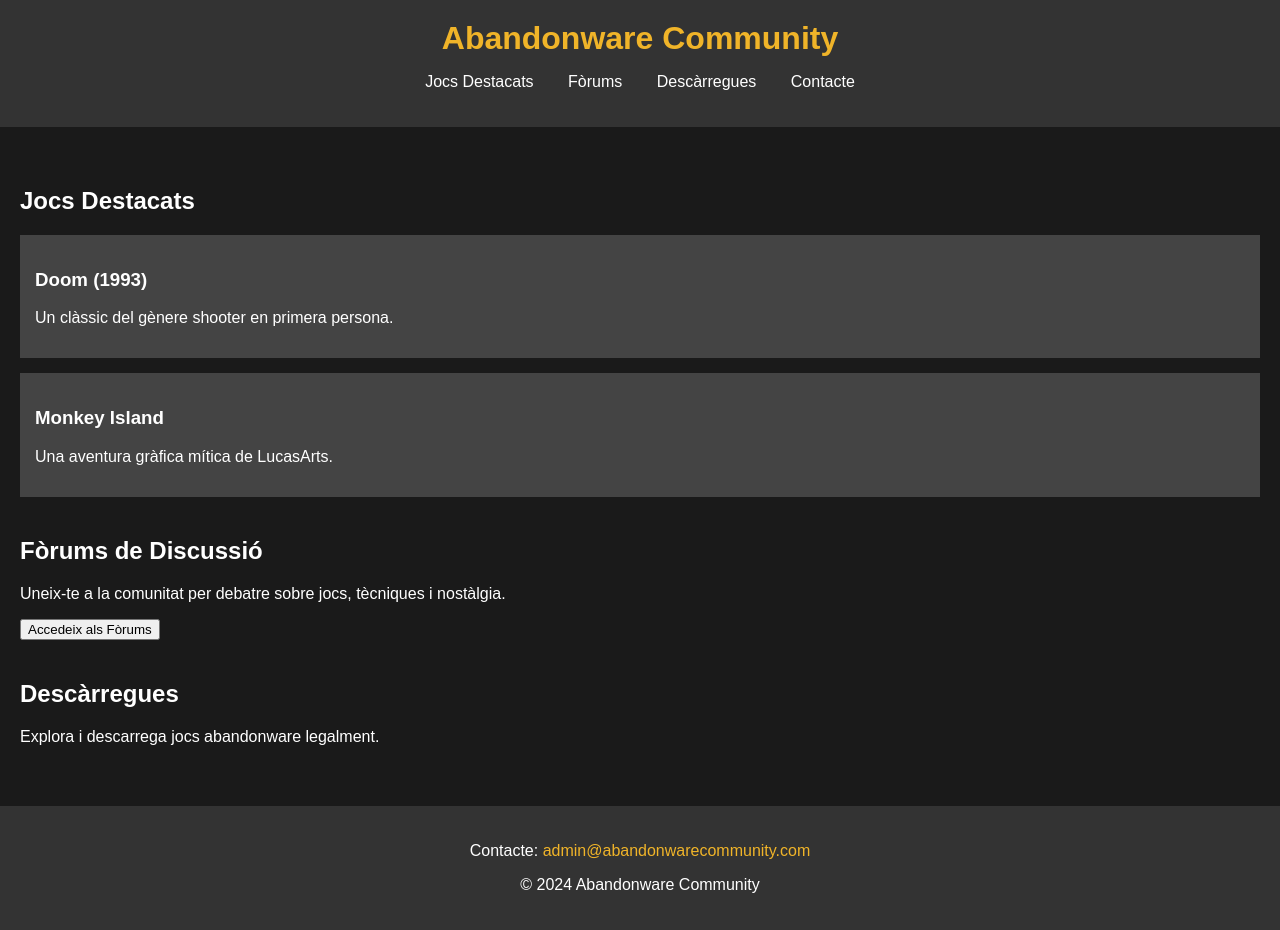
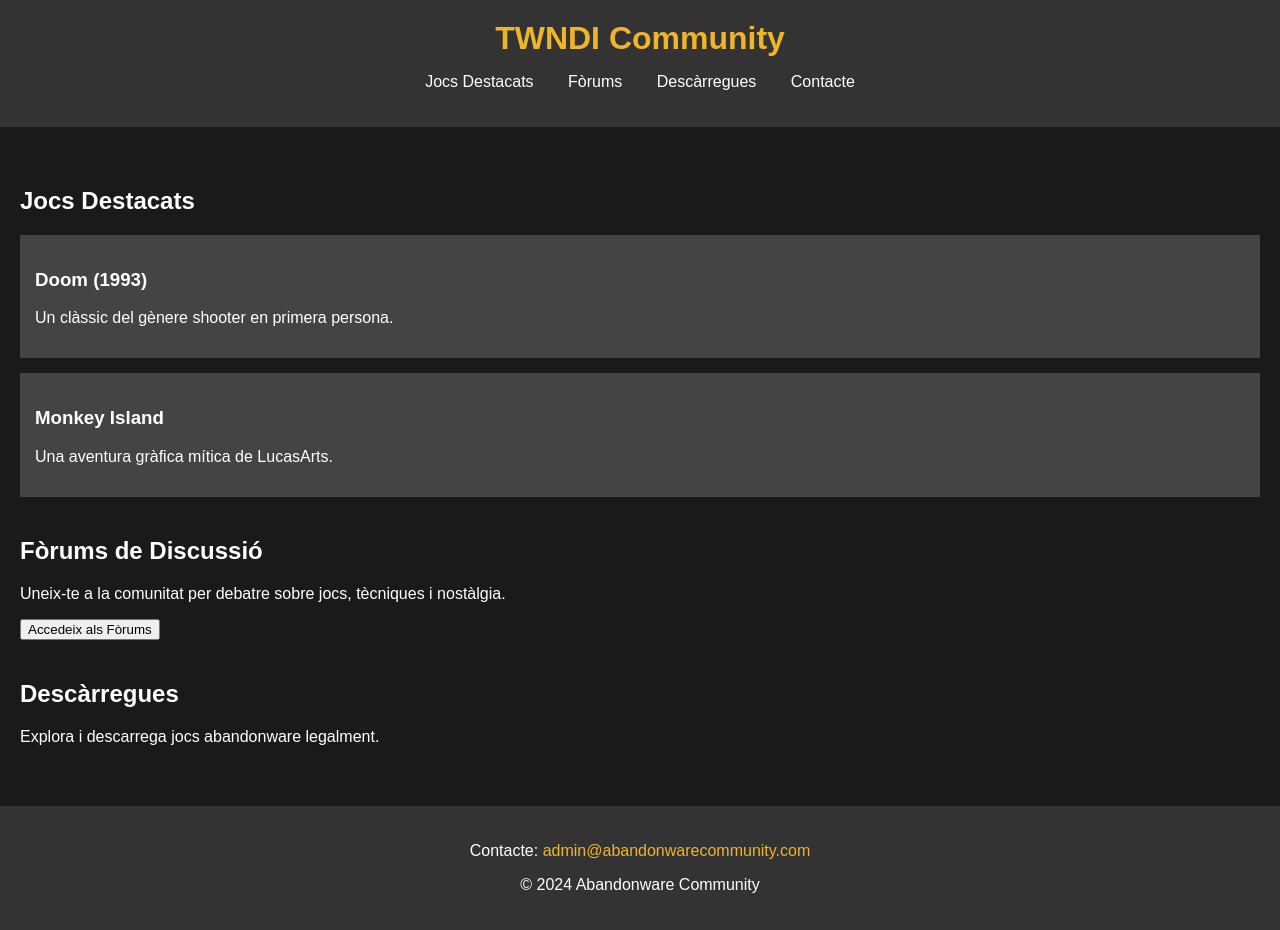
Before and after one commit to twndi/twndi.github.io, a plain HTML site: page index.html in a window 1280 px wide. Drawn offline with Linux system fonts and the light colour scheme.

Commit message:
Update index.html

```diff
--- a/index.html
+++ b/index.html
@@ -3,12 +3,12 @@
 <head>
     <meta charset="UTF-8">
     <meta name="viewport" content="width=device-width, initial-scale=1.0">
-    <title>Abandonware Community</title>
+    <title>TWNDI Community</title>
     <link rel="stylesheet" href="styles.css">
 </head>
 <body>
     <header>
-        <h1>Abandonware Community</h1>
+        <h1>TWNDI Community</h1>
         <nav>
             <ul>
                 <li><a href="#jocs-destacats">Jocs Destacats</a></li>
```
